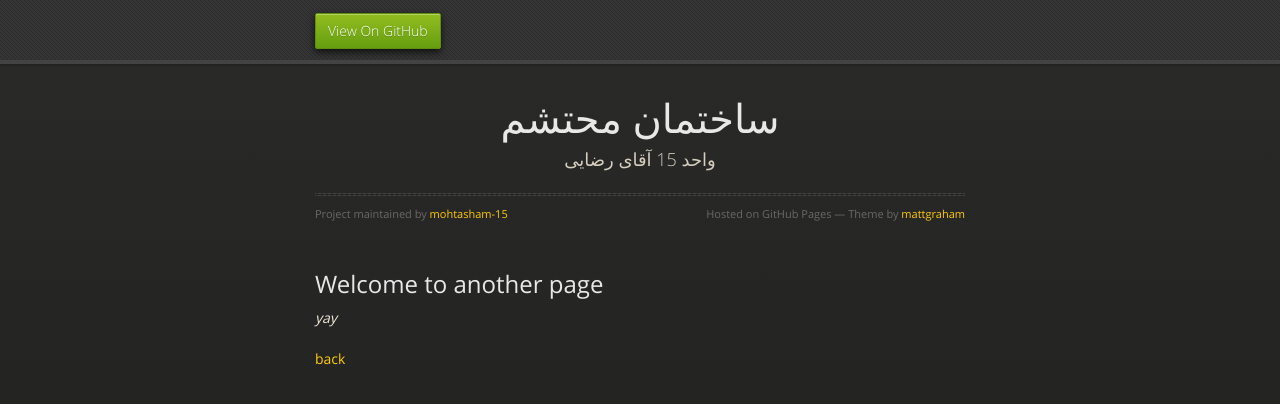
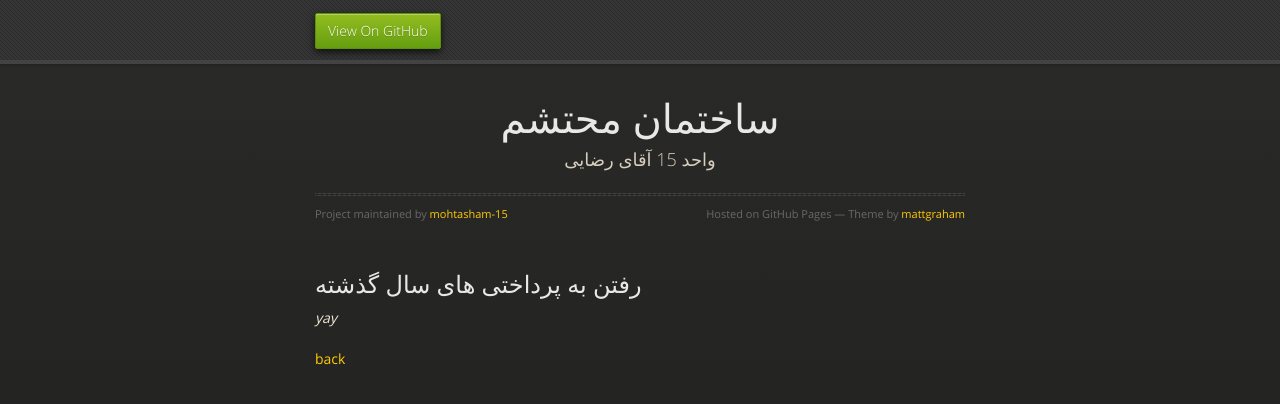
Before and after one commit to mohtasham-15/ns, a Jekyll site: the page built from another-page.md, in a window 1280 px wide. Shown: the top 404 px of the page. Built offline with Jekyll 4.4.1, drawn with Linux system fonts in a browser that asks for light colours; our own code applies the rules of GitHub Pages for plain Markdown files.

Commit message:
Update another-page.md

```diff
--- a/another-page.md
+++ b/another-page.md
@@ -2,7 +2,7 @@
 layout: default
 ---
 
-## Welcome to another page
+## رفتن به پرداختی های سال گذشته
 
 _yay_
 
```
